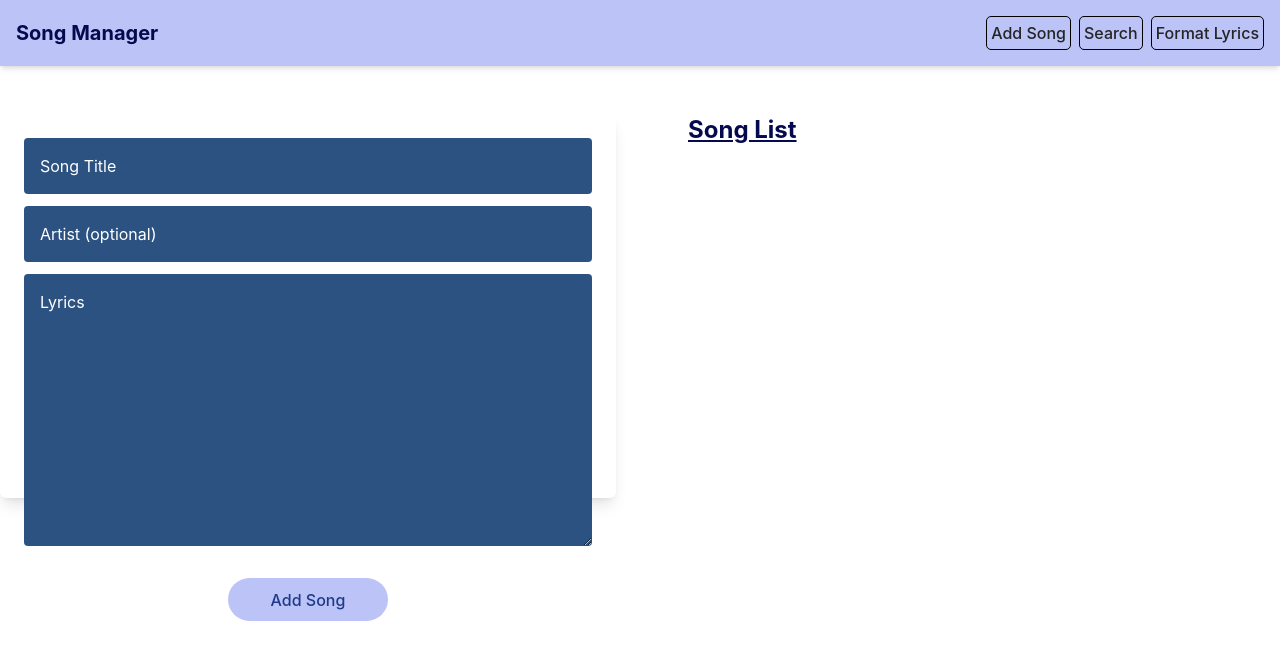
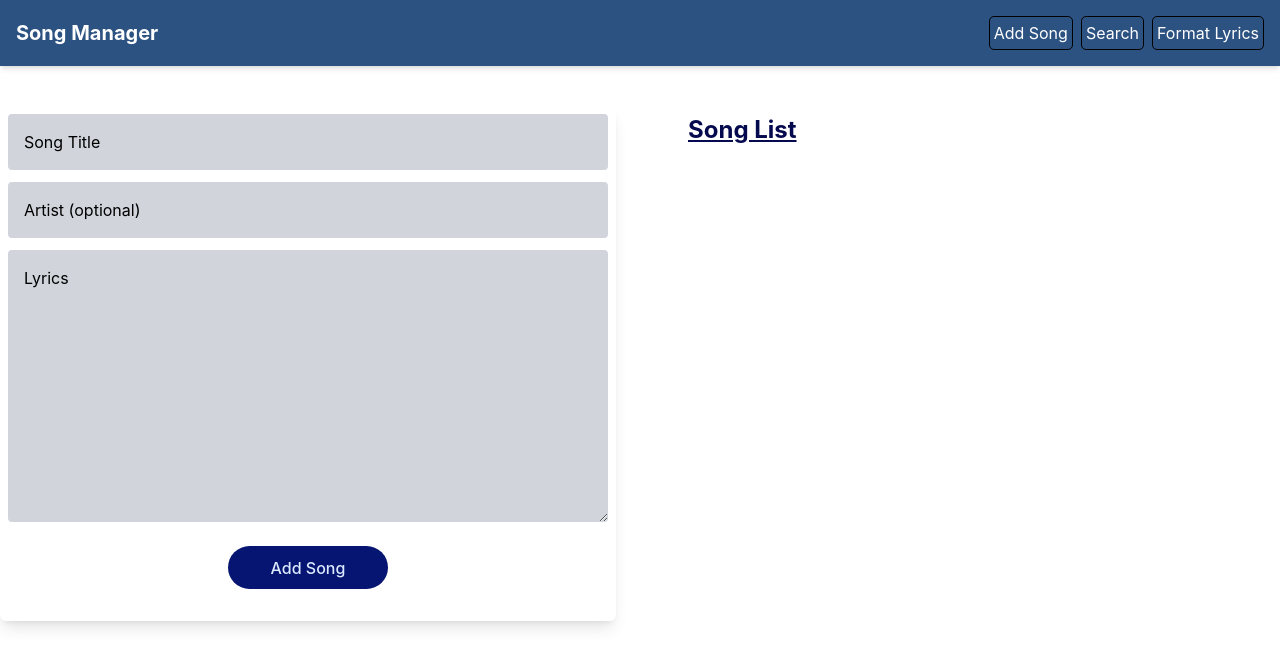
Before and after one commit to ifechiglory/songbird, a React (Vite) app: page / in a window 1280 px wide. Shown: the top 666 px of the page. Built offline with nearby package versions, Linux system fonts and the light colour scheme.

Commit message:
edit style: color correction in modals

```diff
--- a/src/components/AddSongForm.jsx
+++ b/src/components/AddSongForm.jsx
@@ -14,11 +14,11 @@ const AddSongForm = ({ addSong }) => {
     <>
     <form
       onSubmit={handleSubmit}
-      className="flex flex-col p-6 lg:h-96 h-34 rounded-md shadow-lg mt-6"
+      className="flex flex-col p-2 lg:h-max rounded-md shadow-lg mt-4"
     >
       <div className="flex flex-col gap-3">
         <input
-          className="p-4 rounded bg-blue-800 w-full text-gray-50 outline-0"
+          className="p-4 rounded bg-gray-300 w-full text-black outline-0"
           type="text"
           placeholder="Song Title"
           value={song.title}
@@ -26,14 +26,14 @@ const AddSongForm = ({ addSong }) => {
           required
         />
         <input
-          className="p-4 rounded bg-blue-800 w-full text-gray-50 outline-0"
+          className="p-4 rounded bg-gray-300 w-full text-black outline-0"
           type="text"
           placeholder="Artist (optional)"
           value={song.artist}
           onChange={(e) => setSong({ ...song, artist: e.target.value })}
         />
         <textarea
-          className="p-4 rounded bg-blue-800 w-full text-gray-50 outline-0"
+          className="p-4 rounded bg-gray-300 w-full text-black outline-0"
           placeholder="Lyrics"
           rows={10}
           required
@@ -43,7 +43,7 @@ const AddSongForm = ({ addSong }) => {
       </div>
       <button
         type="submit"
-        className="rounded-full w-40 text-blue-900 border-0 mx-auto my-8 hover:text-white"
+        className="rounded-full w-40 text-blue-100 border-0 mx-auto my-6 hover:text-white"
       >
         Add Song
       </button>
--- a/src/components/EditSongModal.jsx
+++ b/src/components/EditSongModal.jsx
@@ -30,6 +30,7 @@ const EditSongModal = ({ song, closeModal, updateSong }) => {
           <textarea
             placeholder="Lyrics (optional)"
             value={updatedSong.lyrics}
+            rows={8}
             onChange={(e) => setUpdatedSong({ ...updatedSong, lyrics: e.target.value })}
           />
           <button type="submit">Save</button>
--- a/src/components/Header.jsx
+++ b/src/components/Header.jsx
@@ -4,8 +4,8 @@ import '../index.css'
 
 function Header(){
     return(
-    <div className='flex w-full p-4 bg-blue-50 overflow-hidden justify-between items-center shadow-md'>
-        <h1>Song Manager</h1>
+    <div className='flex w-full p-4 bg-blue-800 overflow-hidden justify-between items-center shadow-md'>
+        <h1 className="text-white">Song Manager</h1>
 
         <nav className='flex justify-between items-center gap-2'>
         <Link to="/">Add Song</Link>
--- a/src/components/LyricsModal.jsx
+++ b/src/components/LyricsModal.jsx
@@ -9,7 +9,7 @@ const LyricsModal = ({ song, closeModal }) => {
   return (
     <div className="modal">
       <div className="modal-content">
-        <h3 className='font-bold mb-4 text-sm'>Lyrics for {song.title}</h3>
+        <h3 className='font-bold mb-4 text-xl'>Lyrics for {song.title}</h3>
         <pre style={{ whiteSpace: 'pre-wrap', lineHeight: '2' }}>
           {song.lyrics || "No lyrics available"}
         </pre>
--- a/src/index.css
+++ b/src/index.css
@@ -15,15 +15,6 @@
   text-rendering: optimizeLegibility;
   -webkit-font-smoothing: antialiased;
   -moz-osx-font-smoothing: grayscale;
-}
-
-a {
-  font-weight: 500;
-  color: #242424;
-  text-decoration: inherit;
-}
-a:hover {
-  color: #535bf2;
 }
 
 body {
@@ -44,16 +35,22 @@ a{
   padding: 4px;
   border-radius: 5px;
   text-align: center;
+  color: white;
 }
 
 a:hover{
-  background-color: rgb(21, 7, 99);
+  background-color: rgb(14, 5, 64);
   color: white;
-  border:1px solid rgb(100, 13, 241);
+  border:1px solid rgb(225, 222, 231);
+}
+
+input, textarea{
+  background-color: rgb(209 213 219);
+  color: black;
 }
 
 input::placeholder, textarea::placeholder{
-  color: white;
+  color: black;
 }
 
 .format_text::placeholder{
@@ -67,7 +64,8 @@ button {
   font-size: 1em;
   font-weight: 500;
   font-family: inherit;
-  background-color: #bbc3f7;
+  background-color: #061472;
+  color: white;
   cursor: pointer;
   transition: border-color 0.25s;
 }
@@ -88,7 +86,7 @@ button:hover{
   left: 0;
   width: 100%;
   height: 100%;
-  background-color: rgba(0, 0, 0, 0.5);
+  background-color: rgba(0, 0, 0, 0.7);
   display: flex;
   justify-content: center;
   align-items: center;
@@ -98,7 +96,7 @@ button:hover{
   background: white;
   padding: 20px;
   border-radius: 8px;
-  width: 300px;
+  width: 60%;
   text-align: center;
 }
 
@@ -109,7 +107,8 @@ button:hover{
   padding: 8px;
   border: 1px solid #ccc;
   border-radius: 4px;
-  background-color: rgb(147 197 253);
+  color: black;
+  background-color: rgb(209 213 219);
 }
 
 .modal-content button {
```
